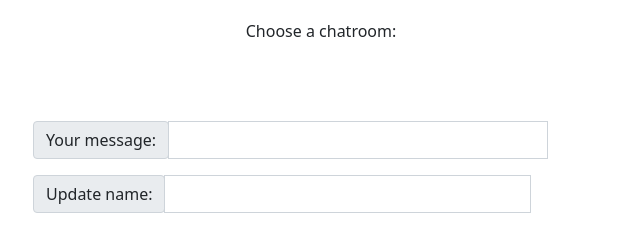
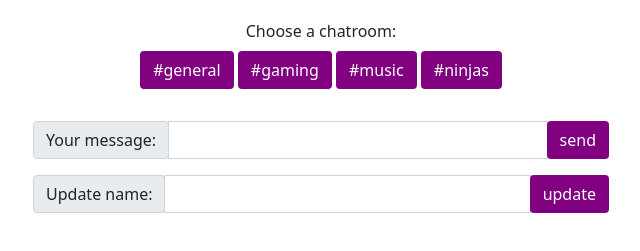
Before and after one commit to arif238/chat_project, a plain HTML site: page index.html in a window 1280 px wide. Shown: the part 101-352 px from the top of the page, without its empty margins (319-959 px from the left). Drawn offline with nearby package versions, Linux system fonts and the light colour scheme.

Commit message:
color changes

```diff
--- a/style.css
+++ b/style.css
@@ -2,7 +2,7 @@
   max-width: 600px;
 }
 .btn{
-  /* background: purple; */
+  background: purple;
   color: white;
   outline: none !important;
   box-shadow: none !important;
```
